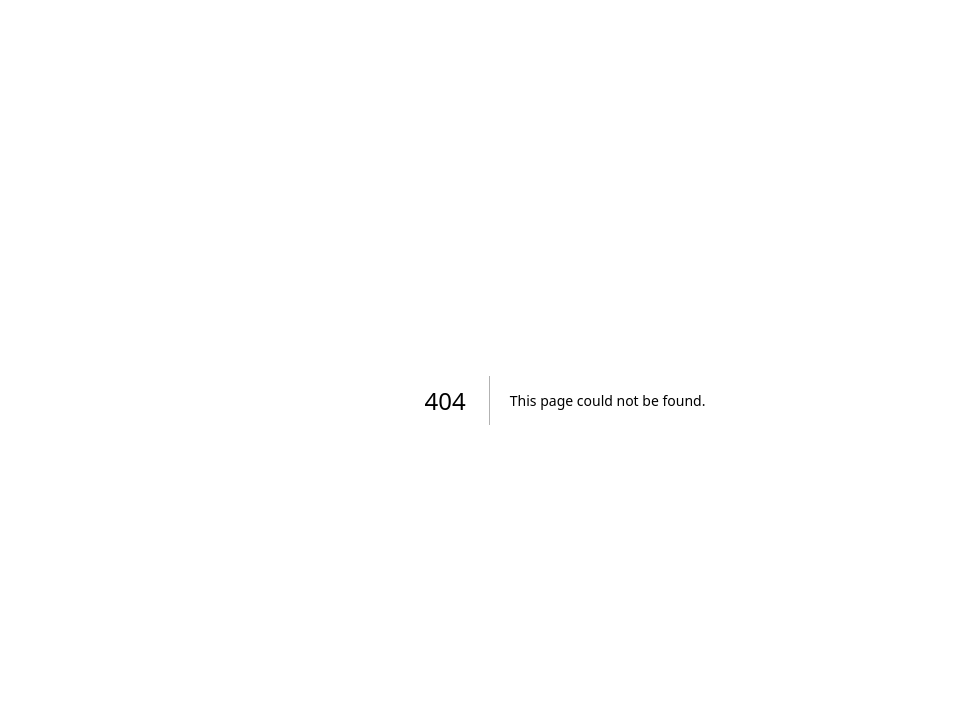
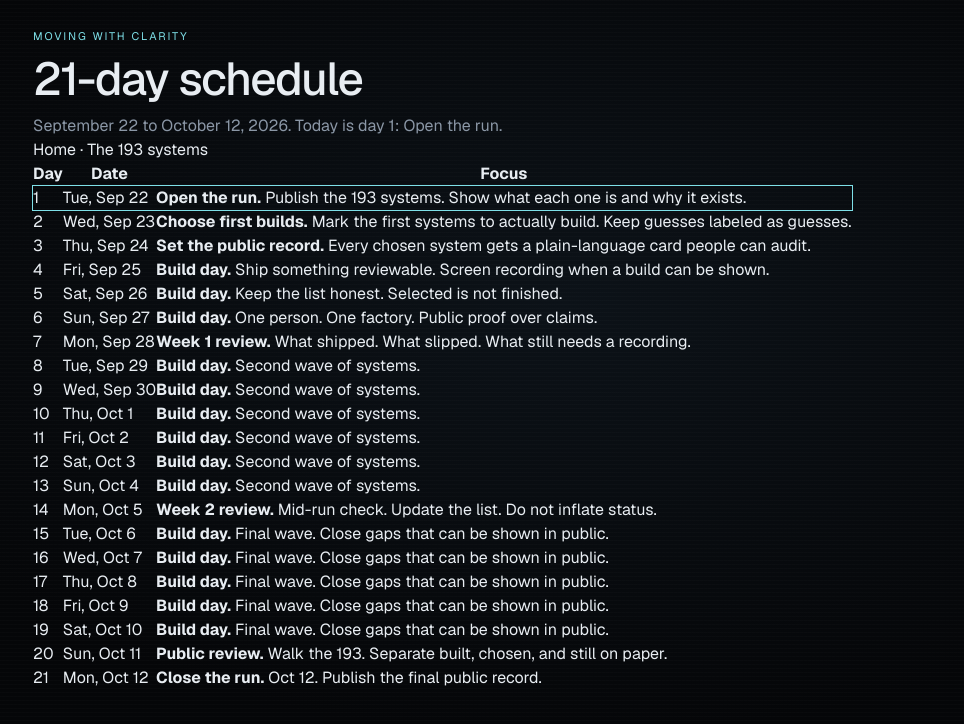
Before and after one commit to juliushill42/movingwithclarity-marathon, a Next.js app: page /schedule in a window 1280 px wide. Before the commit this address had no page. Shown: the top 724 px of the page, without its empty margins (75-1039 px from the left). Built offline with nearby package versions, Linux system fonts and the light colour scheme.

Commit message:
feat: public 21-day schedule; keep site language clean

```diff
--- a/src/app/godmode/page.tsx
+++ b/src/app/godmode/page.tsx
@@ -1,30 +1,4 @@
-"use client";
-import Link from "next/link";
-import { useEffect, useState } from "react";
-import { dayOfRun, loadCatalog, type Concept } from "@/lib/catalog";
-
-export default function StatusPage() {
-  const [n, setN] = useState(0);
-  const [sel, setSel] = useState(0);
-  useEffect(() => {
-    loadCatalog()
-      .then((c: Concept[]) => {
-        setN(c.length);
-        setSel(c.filter((x) => x.status === "Selected").length);
-      })
-      .catch(() => {});
-  }, []);
-  return (
-    <>
-      <div className="poster" />
-      <main className="page">
-        <p className="mark">MOVING WITH CLARITY</p>
-        <h1>Run status</h1>
-        <p>Day {dayOfRun()} of 21. {n || 193} systems written down. {sel} chosen to build first. One person.</p>
-        <p>
-          <Link href="/">Home</Link> · <Link href="/ledger">The 193 systems</Link>
-        </p>
-      </main>
-    </>
-  );
+import { redirect } from "next/navigation";
+export default function Page() {
+  redirect("/schedule");
 }
--- a/src/app/ledger/page.tsx
+++ b/src/app/ledger/page.tsx
@@ -22,10 +22,10 @@ export default function LedgerPage() {
         <p className="mark">MOVING WITH CLARITY</p>
         <h1>The 193 systems</h1>
         <p className="muted">
-          Day {dayOfRun()} of 21. One person. These times are planning guesses, not measured hours.
+          Day {dayOfRun()} of 21. September 22 to October 12, 2026. One person. Times are planning guesses.
         </p>
         <p>
-          <Link href="/">Home</Link>
+          <Link href="/">Home</Link> · <Link href="/schedule">Schedule</Link>
         </p>
         <input
           value={q}
--- /dev/null
+++ b/src/app/schedule/page.tsx
@@ -0,0 +1,43 @@
+"use client";
+import Link from "next/link";
+import { dayOfRun } from "@/lib/catalog";
+import { schedule, todayPlan } from "@/lib/schedule";
+
+export default function SchedulePage() {
+  const days = schedule();
+  const today = todayPlan();
+  const current = dayOfRun();
+  return (
+    <>
+      <div className="poster" />
+      <main className="page">
+        <p className="mark">MOVING WITH CLARITY</p>
+        <h1>21-day schedule</h1>
+        <p className="muted">September 22 to October 12, 2026. Today is day {current}: {today.label}.</p>
+        <p>
+          <Link href="/">Home</Link> · <Link href="/ledger">The 193 systems</Link>
+        </p>
+        <table>
+          <thead>
+            <tr>
+              <th>Day</th>
+              <th>Date</th>
+              <th>Focus</th>
+            </tr>
+          </thead>
+          <tbody>
+            {days.map((d) => (
+              <tr key={d.day} style={d.day === current ? { outline: "1px solid #7ee0e8" } : undefined}>
+                <td>{d.day}</td>
+                <td>{d.date}</td>
+                <td>
+                  <b>{d.label}.</b> {d.focus}
+                </td>
+              </tr>
+            ))}
+          </tbody>
+        </table>
+      </main>
+    </>
+  );
+}
--- a/src/components/factory/InterfaceOverlay.tsx
+++ b/src/components/factory/InterfaceOverlay.tsx
@@ -2,6 +2,7 @@
 import Link from "next/link";
 import { useFactory } from "@/lib/store";
 import { dayOfRun } from "@/lib/catalog";
+import { todayPlan } from "@/lib/schedule";
 
 export function InterfaceOverlay() {
   const world = useFactory((s) => s.world);
@@ -12,6 +13,7 @@ export function InterfaceOverlay() {
   const query = useFactory((s) => s.query);
   const setQuery = useFactory((s) => s.setQuery);
   const day = dayOfRun();
+  const today = todayPlan();
   const list = concepts.filter((c) => {
     const q = query.trim().toLowerCase();
     return !q || `${c.id} ${c.name} ${c.why} ${c.form} ${c.status}`.toLowerCase().includes(q);
@@ -24,7 +26,7 @@ export function InterfaceOverlay() {
         <div>
           <div className="mark">MOVING WITH CLARITY</div>
           <div className="muted" style={{ fontSize: 12, marginTop: 4 }}>
-            Day {day} of 21 · one person building in public
+            Day {day} of 21 · Sep 22 – Oct 12, 2026 · one person, in public
           </div>
         </div>
         <nav>
@@ -34,6 +36,7 @@ export function InterfaceOverlay() {
           <button className={world === "ledger" ? "on" : ""} onClick={() => setWorld("ledger")}>
             The 193 systems
           </button>
+          <Link href="/schedule">Schedule</Link>
           <Link href="/ledger">Full list</Link>
         </nav>
       </header>
@@ -42,8 +45,11 @@ export function InterfaceOverlay() {
         <div className="legend">
           <h1>One person. 193 systems. 21 days.</h1>
           <p>
-            This is a public build log. Each item is a product idea written so you can see
-            <b> what it is</b> and <b> why it exists</b>. Time notes are planning guesses, not a stopwatch.
+            A public build log. Each item says what it is and why it exists. Time notes are planning
+            guesses, not a stopwatch.
+          </p>
+          <p className="muted" style={{ marginTop: 8 }}>
+            Today — Day {today.day}, {today.date}: {today.label}. {today.focus}
           </p>
         </div>
         <div className="statrow" style={{ minWidth: 260 }}>
@@ -63,7 +69,7 @@ export function InterfaceOverlay() {
         <aside className="panel" aria-live="polite">
           <p className="meta">The list</p>
           <h2>What is being built</h2>
-          <p>Tap a row. You get the idea in plain language, plus a team-vs-one-person time guess.</p>
+          <p>Tap a row for the idea in plain language, plus a team-vs-one-person time guess.</p>
           <input value={query} onChange={(e) => setQuery(e.target.value)} placeholder="Search by name…" />
           {selected && (
             <article>
@@ -71,8 +77,8 @@ export function InterfaceOverlay() {
               <h3>{selected.name}</h3>
               <p>{selected.why}</p>
               <p className="muted">
-                Kind: {selected.form}. Status: {selected.status}.
-                Team guess: {selected.estimate.team}. One person: {selected.estimate.soloFactory}.
+                Kind: {selected.form}. Status: {selected.status}. Team guess: {selected.estimate.team}. One
+                person: {selected.estimate.soloFactory}.
               </p>
               <p className="muted">{selected.estimate.label}</p>
             </article>
--- /dev/null
+++ b/src/lib/schedule.ts
@@ -0,0 +1,54 @@
+export type DayPlan = {
+  day: number;
+  date: string;
+  label: string;
+  focus: string;
+};
+
+const START = Date.parse("2026-09-22T00:00:00-05:00");
+
+const FOCUS: Record<number, { label: string; focus: string }> = {
+  1: { label: "Open the run", focus: "Publish the 193 systems. Show what each one is and why it exists." },
+  2: { label: "Choose first builds", focus: "Mark the first systems to actually build. Keep guesses labeled as guesses." },
+  3: { label: "Set the public record", focus: "Every chosen system gets a plain-language card people can audit." },
+  4: { label: "Build day", focus: "Ship something reviewable. Screen recording when a build can be shown." },
+  5: { label: "Build day", focus: "Keep the list honest. Selected is not finished." },
+  6: { label: "Build day", focus: "One person. One factory. Public proof over claims." },
+  7: { label: "Week 1 review", focus: "What shipped. What slipped. What still needs a recording." },
+  8: { label: "Build day", focus: "Second wave of systems." },
+  9: { label: "Build day", focus: "Second wave of systems." },
+  10: { label: "Build day", focus: "Second wave of systems." },
+  11: { label: "Build day", focus: "Second wave of systems." },
+  12: { label: "Build day", focus: "Second wave of systems." },
+  13: { label: "Build day", focus: "Second wave of systems." },
+  14: { label: "Week 2 review", focus: "Mid-run check. Update the list. Do not inflate status." },
+  15: { label: "Build day", focus: "Final wave. Close gaps that can be shown in public." },
+  16: { label: "Build day", focus: "Final wave. Close gaps that can be shown in public." },
+  17: { label: "Build day", focus: "Final wave. Close gaps that can be shown in public." },
+  18: { label: "Build day", focus: "Final wave. Close gaps that can be shown in public." },
+  19: { label: "Build day", focus: "Final wave. Close gaps that can be shown in public." },
+  20: { label: "Public review", focus: "Walk the 193. Separate built, chosen, and still on paper." },
+  21: { label: "Close the run", focus: "Oct 12. Publish the final public record." },
+};
+
+export function schedule(): DayPlan[] {
+  return Array.from({ length: 21 }, (_, i) => {
+    const day = i + 1;
+    const d = new Date(START + i * 86400000);
+    const date = d.toLocaleDateString("en-US", {
+      weekday: "short",
+      month: "short",
+      day: "numeric",
+      timeZone: "America/Chicago",
+    });
+    const row = FOCUS[day];
+    return { day, date, label: row.label, focus: row.focus };
+  });
+}
+
+export function todayPlan(): DayPlan {
+  const days = schedule();
+  const elapsed = Math.floor((Date.now() - START) / 86400000);
+  const idx = Math.min(20, Math.max(0, elapsed));
+  return days[idx];
+}
```
